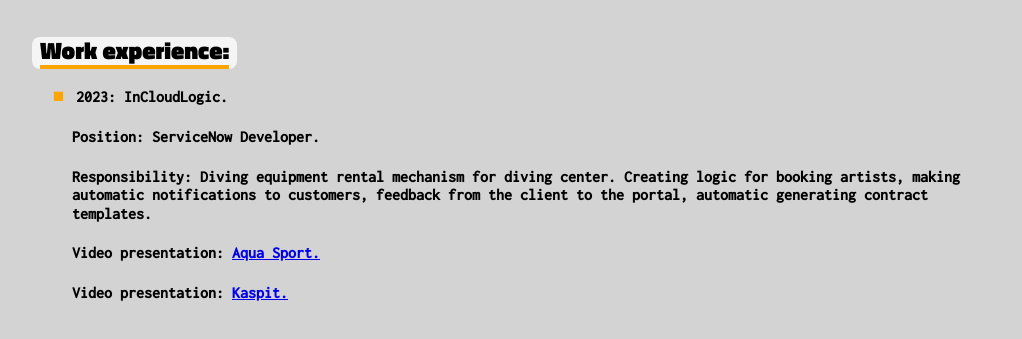
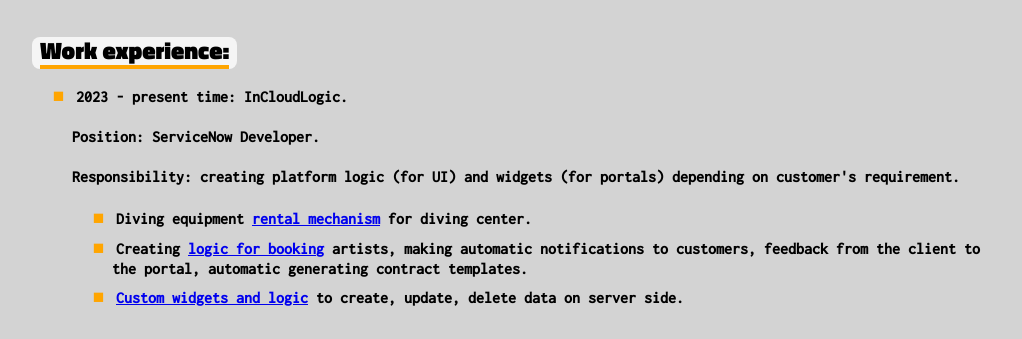
Before and after one commit to AlexShyshko/resume, a plain HTML site: page index.html in a window 1280 px wide. Shown: the part 7268-7607 px from the top of the page, without its empty margins (128-1150 px from the left). Drawn offline with nearby package versions, Linux system fonts and the light colour scheme.

Commit message:
Add work experience

```diff
--- a/index.html
+++ b/index.html
@@ -405,15 +405,25 @@
           <ul>
             <li>
               <span class="orange-square">&#9632;</span>
-              <h4 class="header-with-orange-square">2023: InCloudLogic.</h4>
+              <h4 class="header-with-orange-square">2023 - present time: InCloudLogic.</h4>
               <h4>Position: ServiceNow Developer.</h4>
-              <h4>
-                Responsibility: Diving equipment rental mechanism for diving center. Creating logic for booking artists,
-                making automatic notifications to customers, feedback from the client to the portal, automatic
-                generating contract templates.
-              </h4>
-              <h4>Video presentation: <a href="https://youtu.be/zWQ2PD0T8q4" target="_blank">Aqua Sport.</a></h4>
-              <h4>Video presentation: <a href="https://youtu.be/0YxvTnyfGcA" target="_blank">Kaspit.</a></h4>
+              <h4>Responsibility: creating platform logic (for UI) and widgets (for portals) depending on customer's requirement.</h4>
+              <ul>
+                <li>
+                  <span class="orange-square">&#9632;</span>
+                  <h4 class="header-with-orange-square">Diving equipment <a href="https://youtu.be/zWQ2PD0T8q4" target="_blank">rental mechanism</a> for diving center.</h4>
+                </li>
+                <li>
+                  <span class="orange-square">&#9632;</span>
+                  <h4 class="header-with-orange-square">Creating <a href="https://youtu.be/0YxvTnyfGcA" target="_blank">logic for booking</a> artists,
+                    making automatic notifications to customers, feedback from the client to the portal, automatic
+                    generating contract templates.</h4>
+                </li>
+                <li>
+                  <span class="orange-square">&#9632;</span>
+                  <h4 class="header-with-orange-square"><a href="https://youtu.be/tjGiyQBs8RA" target="_blank">Custom widgets and logic</a> to create, update, delete data on server side.</h4>
+                </li>
+              </ul>
             </li>
           </ul>
         </section>
```
